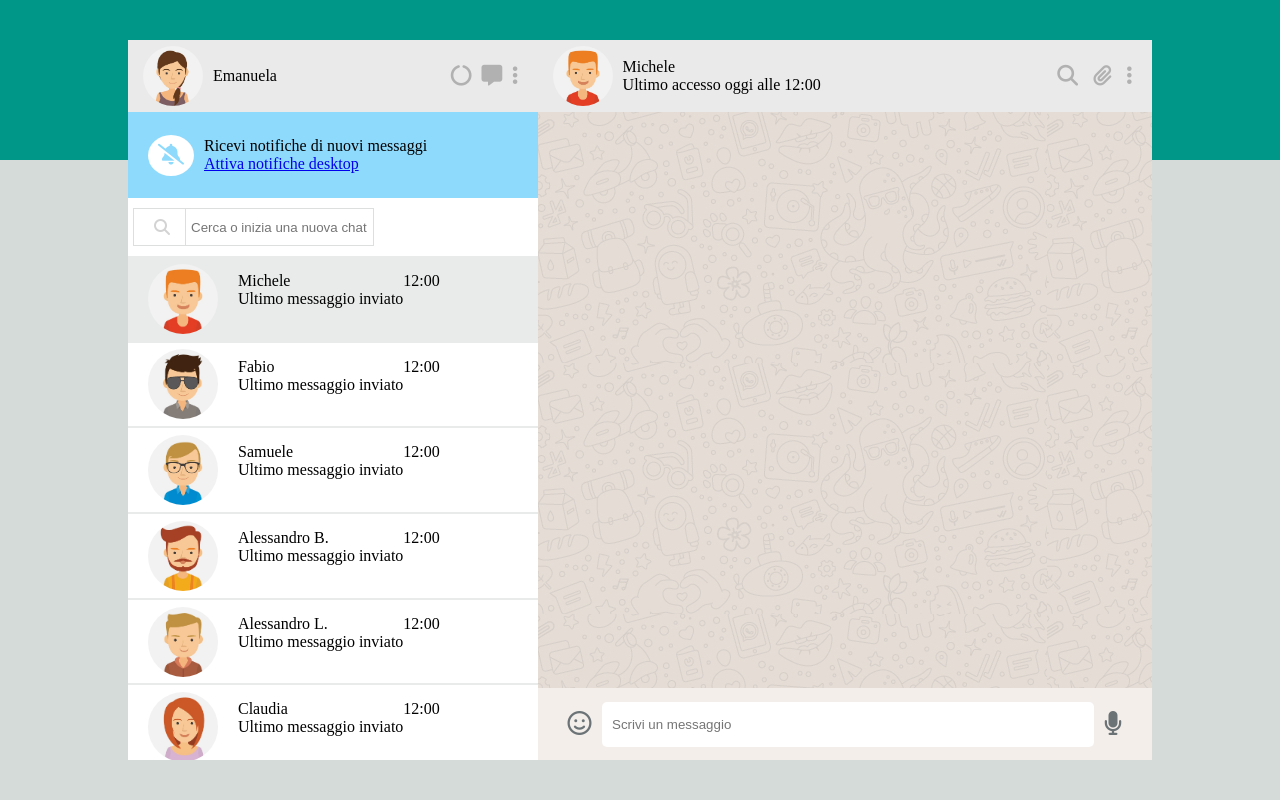
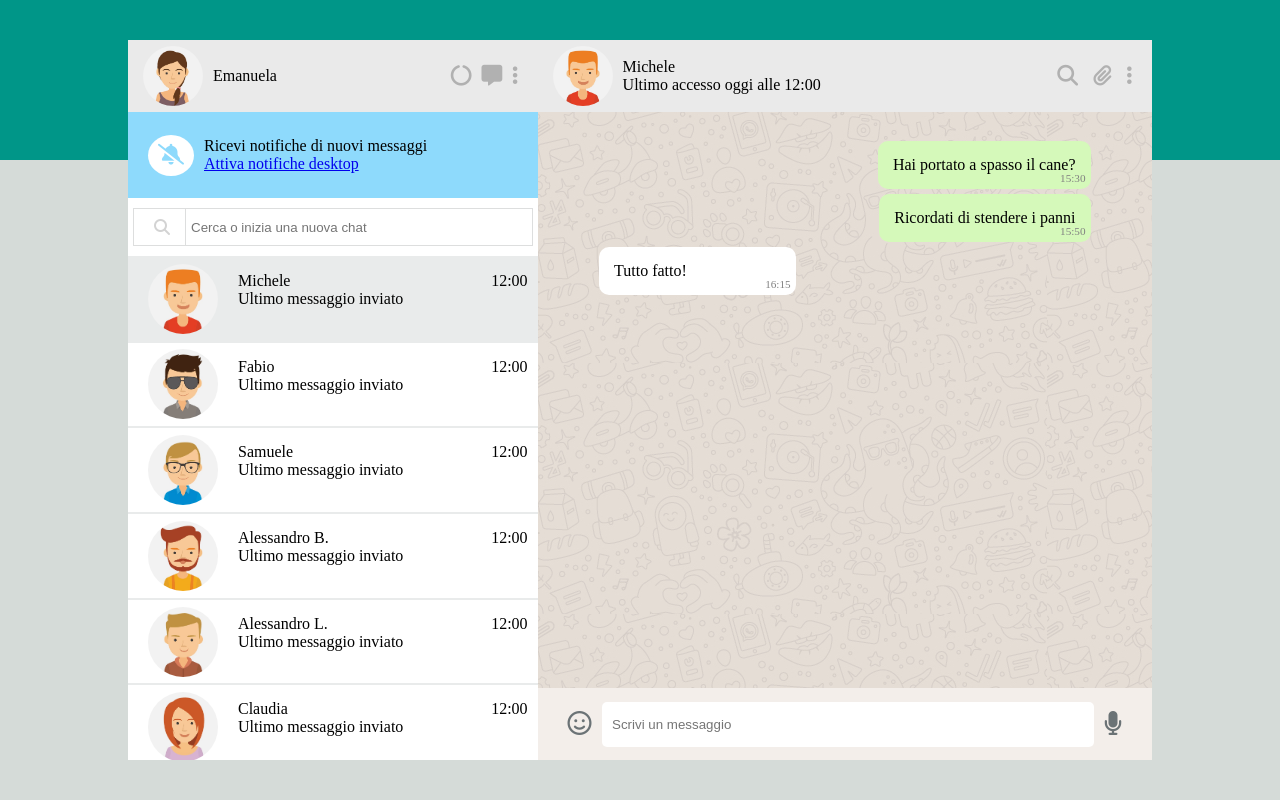
Before and after one commit to emanuelastetsko/vue-boolzapp, a plain HTML site: page index.html in a window 1280 px wide. Drawn offline with nearby package versions, Linux system fonts and the light colour scheme.

Commit message:
Grafica completata

```diff
--- a/css/style.css
+++ b/css/style.css
@@ -96,6 +96,7 @@ main{
 .left-container .search-box .search-container{
     border: 1px solid #dddede;
     display: flex;
+    flex-grow: 1;
     margin: 0 5px;
 }
 
@@ -109,6 +110,7 @@ main{
 .left-container .search-box .search-container input{
     padding: 10px 5px;
     border: none;
+    flex-grow: 1;
 }
 
 
@@ -123,6 +125,7 @@ main{
     width: 100%;
     height: 17%;
     display: flex;
+    justify-content: space-between;
     border-top: 1px solid #e9ebeb;
     border-bottom: 1px solid #e9ebeb;
 }
@@ -142,10 +145,12 @@ main{
 .left-container .chat-list .chat-preview .text{
     padding: 15px 0;
     margin-left: 20px;
+    flex-grow: 1;
 }
 
 .left-container .chat-list .chat-preview .time{
     padding: 15px 0;
+    margin-right: 10px;
 }
 
 /* RIGHT CONTAINER */
@@ -192,6 +197,43 @@ main{
     width: 100%;
     height: 80%;
     background-image: url("../img/mine.jpg");
+    display: flex;
+    align-items: center;
+    justify-content: center;
+}
+
+.right-container .chat .messages{
+    width: 80%;
+    height: 90%;
+    display: flex;
+    flex-direction: column;
+}
+
+.right-container .chat .messages .message{
+    padding: 15px;
+    margin-bottom: 5px;
+    border-radius: 10px;
+    min-width: 40%;
+    max-width: 60%;
+    position: relative;
+}
+
+.right-container .chat .messages .sent{
+    align-self: flex-end;
+    background-color: #d5f9ba;
+}
+
+.right-container .chat .messages .received{
+    align-self: flex-start;
+    background-color: white;
+}
+
+.right-container .chat .messages .message .time{
+    position: absolute;
+    bottom: 5px;
+    right: 5px;
+    font-size: 0.7em;
+    color: grey;
 }
 
 .right-container .input{
--- a/index.html
+++ b/index.html
@@ -162,7 +162,20 @@
                             </div>
                         </div>
                         <div class="chat">
-
+                            <div class="messages">
+                                <div class="message sent">
+                                    <span>Hai portato a spasso il cane?</span>
+                                    <span class="time">15:30</span>
+                                </div>
+                                <div class="message sent">
+                                    <span>Ricordati di stendere i panni</span>
+                                    <span class="time">15:50</span>
+                                </div>
+                                <div class="message received">
+                                    <span>Tutto fatto!</span>
+                                    <span class="time">16:15</span>
+                                </div>
+                            </div>
                         </div>
                         <div class="input">
                             <div class="emoticon">
```
